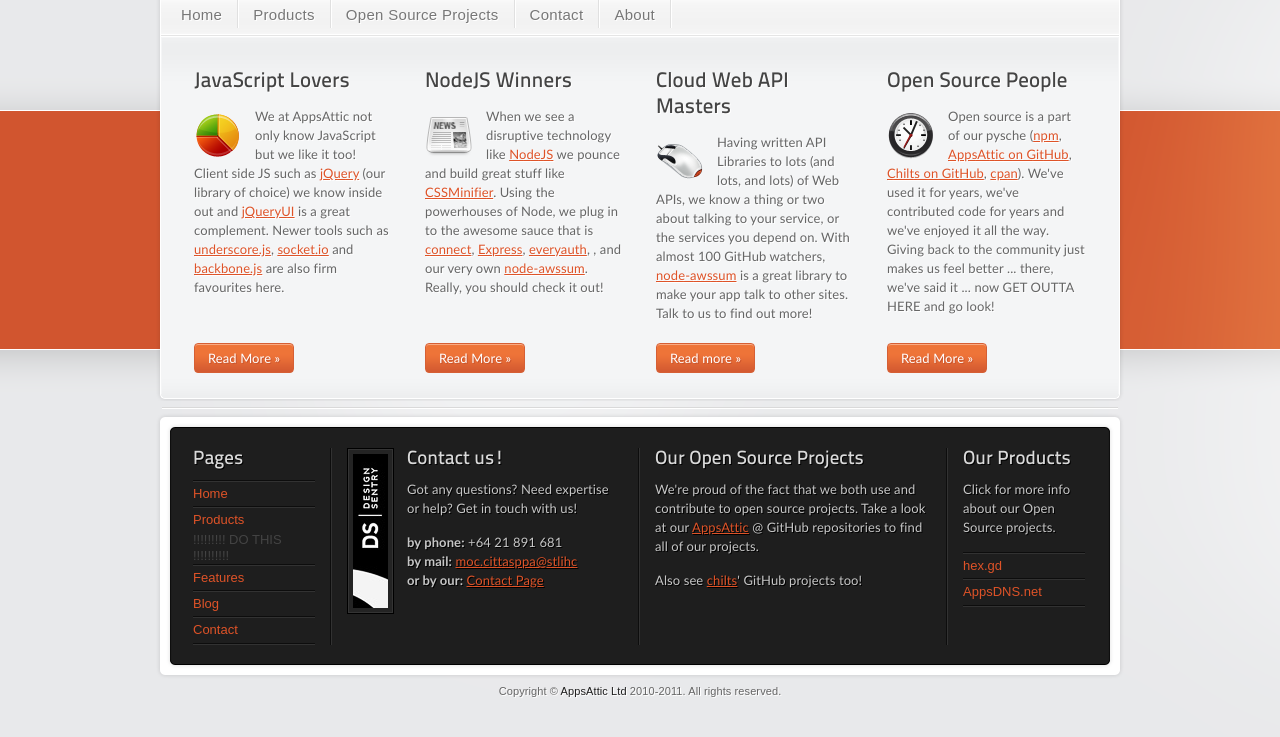
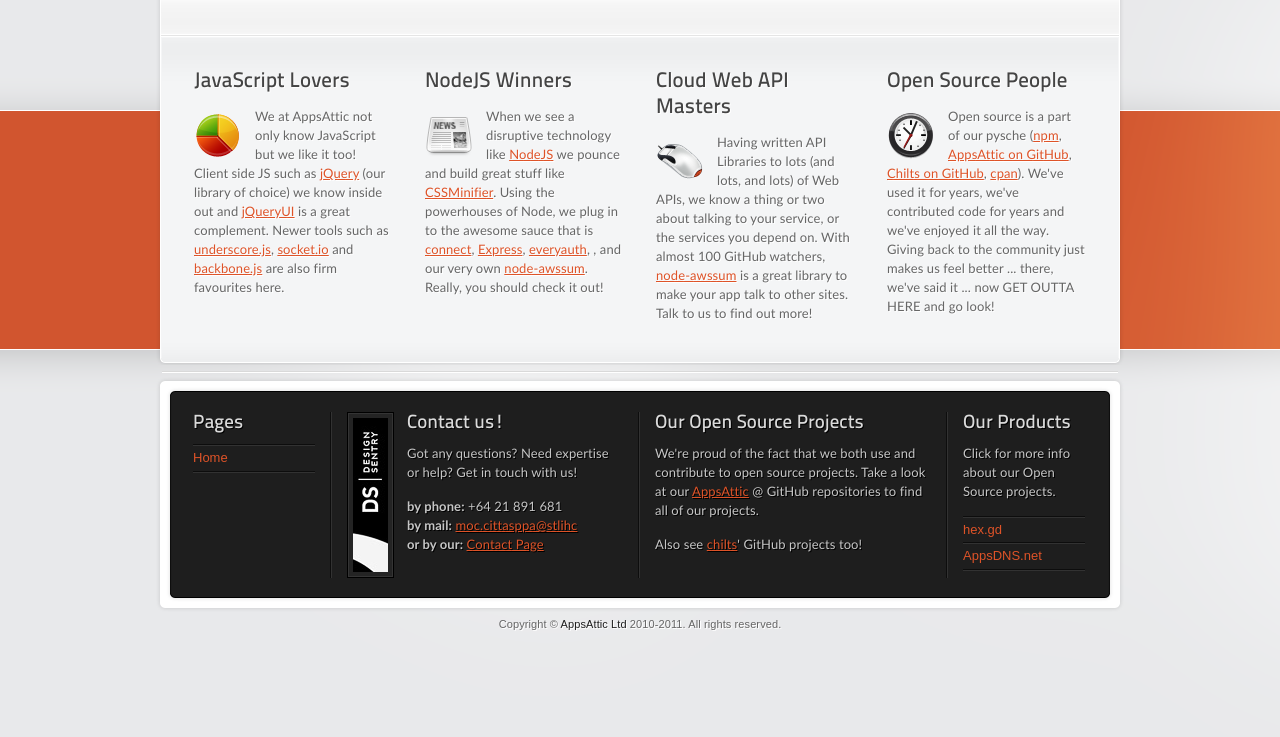
Before and after one commit to appsattic/appsattic.com_2012, a Jekyll site: the page built from index.html, in a window 1280 px wide, cut to the strip 132-869 px from the top of the page. Built offline with Jekyll 4.4.1, drawn with Linux system fonts in a browser that asks for light colours; nearby versions of some CDN libraries.

Commit message:
Hide a load of links so it should stand alone as a single page

```diff
--- a/_layouts/default.html
+++ b/_layouts/default.html
@@ -45,8 +45,8 @@
         </div>
     </div>
     <div id="menu" class="png_bg">
+      {% comment %}
       {% include navmenu.html %}
-      {% comment %}
       <div class="search">
         <form id="search_form" action="#" method="get">
           <input id="search_input" type="text" value="" name="s">
@@ -82,15 +82,12 @@
         <h4 class="widgettitle">Pages</h4>
         <ul>
           <li><a href="/">Home</a></li>
+{% comment %}
           <li><a href="products.html">Products</a></li>
-
-!!!!!!!!!
-DO THIS
-!!!!!!!!!!
-
           <li><a href="about.html">Features</a></li>
           <li><a href="blog.html">Blog</a></li>
           <li><a href="contact.html">Contact</a></li>
+{% endcomment %}
         </ul>
       </div>
       <div class="gs_4 widget">
--- a/contact.html
+++ b/contact.html
@@ -35,8 +35,10 @@ breadcrumbs: true
     <p>
       <strong>css minifier:</strong> <a href="http://cssminifier.com/">CSSMinifier.com</a>
       <br />
-      <strong>about:</strong> <a href="/about">About</a>
+      {% comment %}
+      <strong>about:</strong> <a href="/about.html">About</a>
       <br />
+      {% endcomment %}
       <strong>personal blog:</strong> <a href="http://chilts.org/blog/">chilts' blog</a>
     </p>
   </div>
--- a/index.html
+++ b/index.html
@@ -50,17 +50,20 @@ breadcrumbs: 0
   </div>
   <div class="clear"></div>
 
+{% comment %}
   <div class="gs_3">
-    <p><a href="/tech/javascript.html" class="superbutton">Read More &raquo;</a></p>
+    <p><a href="/contact.html" class="superbutton">Contact Us &raquo;</a></p>
   </div>
   <div class="gs_3">
-    <p><a href="/tech/nodejs.html" class="superbutton">Read More &raquo;</a></p>
+    <p><a href="/contact.html" class="superbutton">Contact Us &raquo;</a></p>
   </div>
   <div class="gs_3">
-    <p><a href="/tech/web-apis.html" class="superbutton">Read more &raquo;</a></p>
+    <p><a href="/contact.html" class="superbutton">Contact Us &raquo;</a></p>
   </div>
   <div class="gs_3 omega">
-    <p><a href="/tech/open-source.html" class="superbutton">Read More &raquo;</a></p>
+    <p><a href="/contact.html" class="superbutton">Contact Us &raquo;</a></p>
   </div>
   <div class="clear"></div>
+{% endcomment %}
+
 </div>
--- /dev/null
+++ b/tech/index.html
@@ -0,0 +1,2 @@
+---
+---
--- /dev/null
+++ b/tech/javascript.html
@@ -0,0 +1,2 @@
+---
+---
--- /dev/null
+++ b/tech/open-source.html
@@ -0,0 +1,2 @@
+---
+---
--- /dev/null
+++ b/tech/web-apis.html
@@ -0,0 +1,2 @@
+---
+---
```
